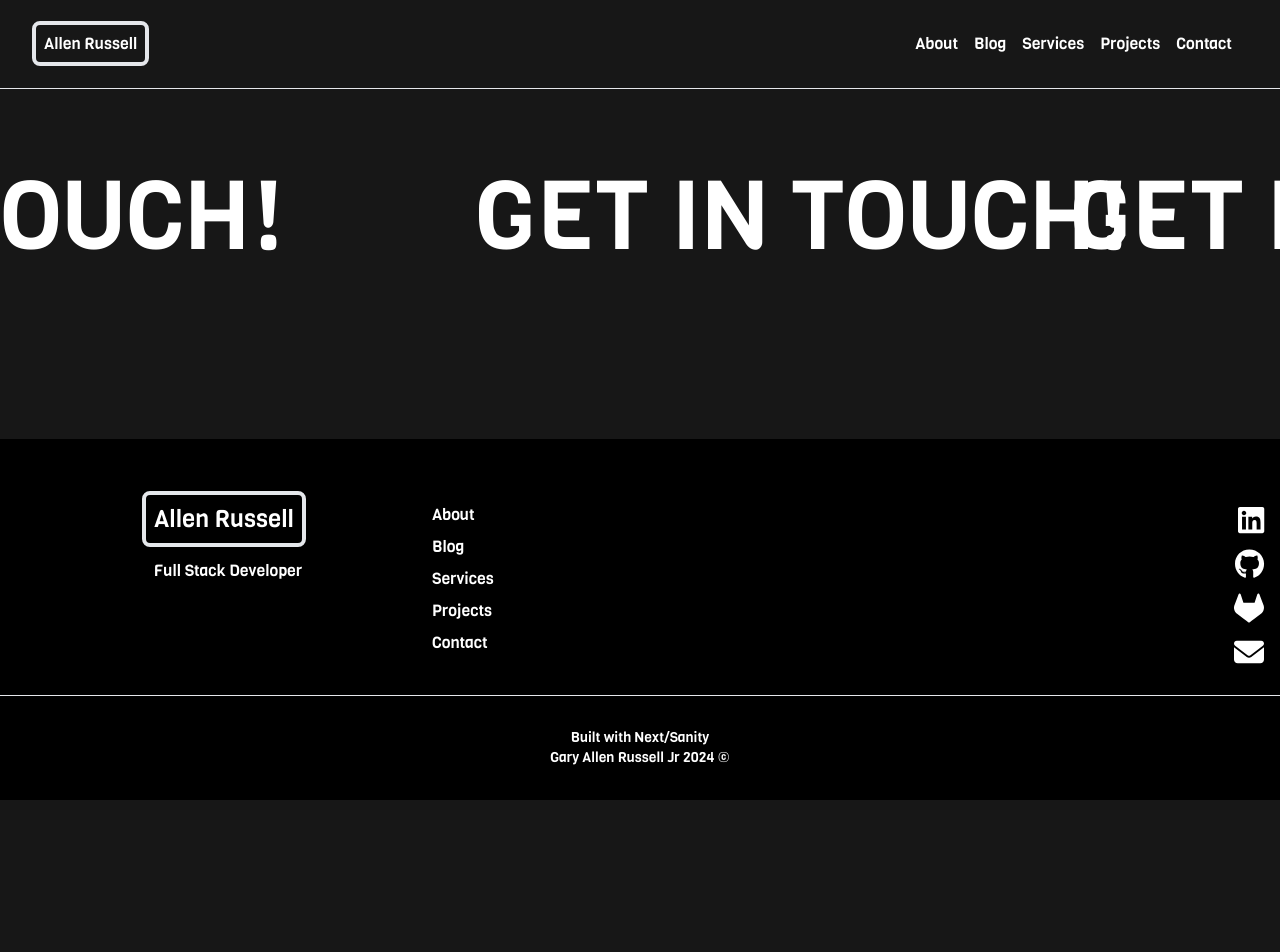
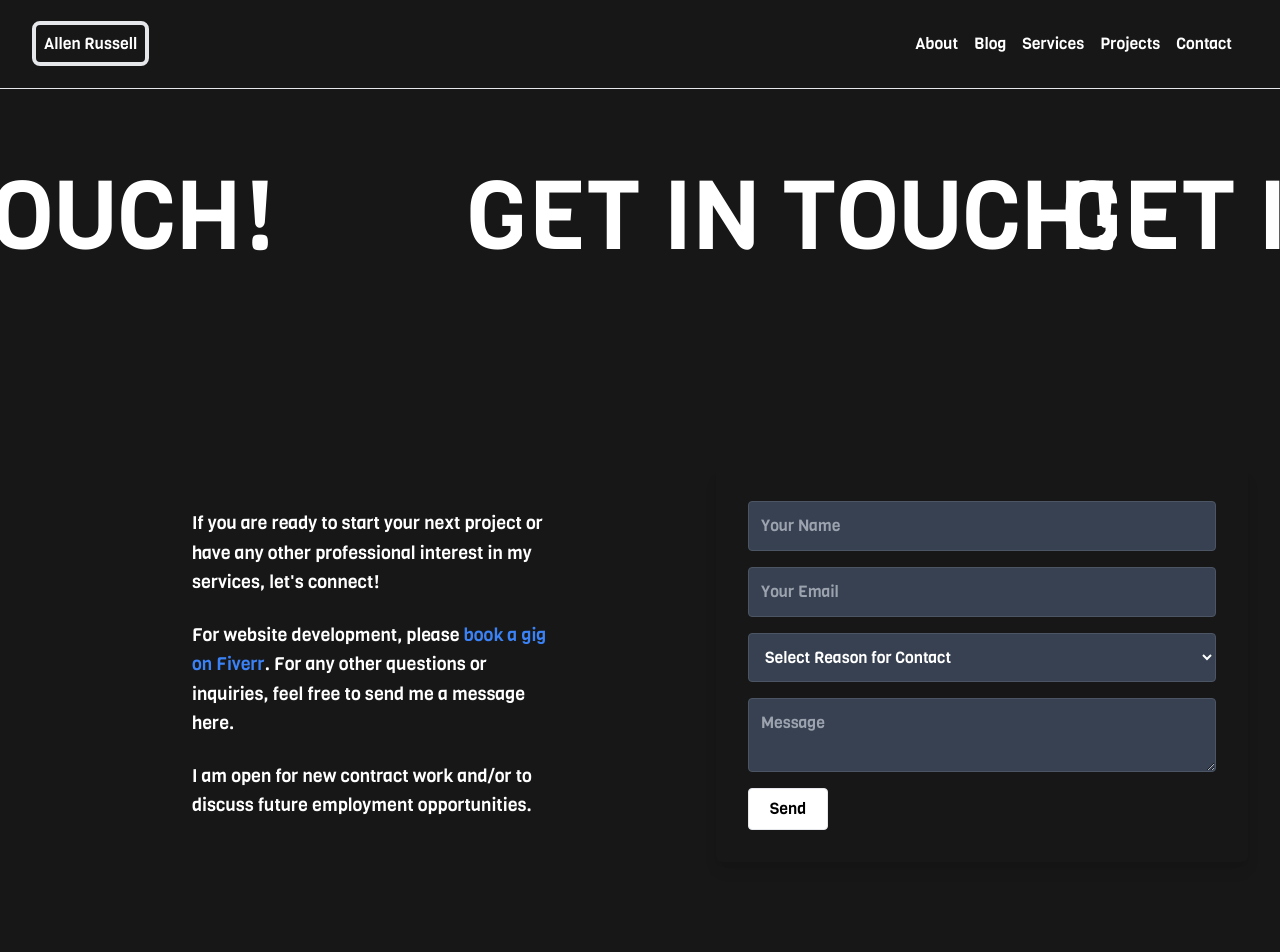
Before and after one commit to garussell/artist_profile, a Next.js app: page /contact in a window 1280 px wide. Shown: the top 952 px of the page. Before the commit the page ends 800 px from the top, so only its background shows below. Built offline with nearby package versions, Linux system fonts and the light colour scheme.

Commit message:
contact for with serverless api function to send email using app password

```diff
--- /dev/null
+++ b/app/api/contact/route.tsx
@@ -0,0 +1,39 @@
+import nodemailer from "nodemailer";
+
+export async function POST(req: Request) {
+  try {
+    // Parse the incoming request body sent from contactForm.tsx
+    const { name, email, reason, message } = await req.json();
+
+    // Create a transporter using SMTP
+    const transporter = nodemailer.createTransport({
+      service: "Gmail",
+      auth: {
+        user: process.env.EMAIL_USER,
+        pass: process.env.EMAIL_PASS,
+      },
+    });
+
+    // Email message configuration
+    const mailOptions = {
+      from: email,
+      to: process.env.RECEIVER_EMAIL,
+      subject: `Contact Form Submission: ${reason}`,
+      text: `
+        Name: ${name}
+        Email: ${email}
+        Reason: ${reason}
+        Message: ${message}
+      `,
+    };
+
+    // Send the email
+    await transporter.sendMail(mailOptions);
+
+    // Return a success response
+    return new Response(JSON.stringify({ message: "Form submitted successfully" }), { status: 200 });
+  } catch (error) {
+    console.error("Error sending email", error);
+    return new Response(JSON.stringify({ message: "Error submitting form" }), { status: 500 });
+  }
+}
--- a/app/contact/page.tsx
+++ b/app/contact/page.tsx
@@ -1,4 +1,5 @@
 import React from 'react'
+import ContactForm from '@/components/contactForm'
 
 export default function Contact() {
   return (
@@ -13,6 +14,31 @@ export default function Contact() {
           <p className="text-8xl font-bold text-white mx-4">GET IN TOUCH!</p>
         </div>
       </section>
+      <section className="flex flex-col md:flex-row justify-between items-center w-full h-screen bg-background p-8">
+        <div className="flex flex-col space-y-6 w-full px-40">
+          <h6 className="text-lg leading-relaxed">
+            If you are ready to start your next project or have any other professional interest in my services, let&apos;s connect!
+          </h6>
+          <h6 className="text-lg leading-relaxed">
+            For website development, please{" "}
+            <a
+              href="https://www.fiverr.com/allenrusselldev/build-your-website-to-be-intuitive-and-cost-effective"
+              target="_blank"
+              rel="noopener noreferrer"
+              className="text-blue-500 hover:underline"
+            >
+              book a gig on Fiverr
+            </a>
+            . For any other questions or inquiries, feel free to send me a message here.
+          </h6>
+          <h6 className="text-lg leading-relaxed">
+            I am open for new contract work and/or to discuss future employment opportunities.
+          </h6>
+        </div>
+        <div className="flex flex-col w-full p-8 rounded-md shadow-lg">
+          <ContactForm />
+        </div>
+      </section>
     </div>
   )
 }
--- /dev/null
+++ b/components/contactForm.tsx
@@ -0,0 +1,89 @@
+"use client";
+
+import React, { useState } from "react";
+
+const ContactForm = () => {
+  const [name, setName] = useState("");
+  const [email, setEmail] = useState("");
+  const [reason, setReason] = useState("");
+  const [message, setMessage] = useState("");
+
+  const handleSubmit = async (e: React.FormEvent<HTMLFormElement>) => {
+    e.preventDefault();
+
+    const formData = {
+      name,
+      email,
+      reason,
+      message,
+    };
+
+    // Send form data to your API route
+    const response = await fetch("../api/contact", {
+      method: "POST",
+      headers: {
+        "Content-Type": "application/json",
+      },
+      body: JSON.stringify(formData),
+    });
+
+    if (response.ok) {
+      alert("Form submitted successfully");
+      setName("");
+      setEmail("");
+      setReason("");
+      setMessage("");
+    } else {
+      alert("Error submitting form. Please try again.");
+    }
+  };
+
+  return (
+    <form onSubmit={handleSubmit} className="flex flex-col space-y-4">
+      <input
+        type="text"
+        placeholder="Your Name"
+        value={name}
+        onChange={(e) => setName(e.target.value)}
+        required
+        className="p-3 rounded border border-gray-600 bg-gray-700 text-white focus:outline-none focus:ring-2 focus:ring-blue-500"
+      />
+      <input
+        type="email"
+        placeholder="Your Email"
+        value={email}
+        onChange={(e) => setEmail(e.target.value)}
+        required
+        className="p-3 rounded border border-gray-600 bg-gray-700 text-white focus:outline-none focus:ring-2 focus:ring-blue-500"
+      />
+      <select
+        value={reason}
+        onChange={(e) => setReason(e.target.value)}
+        required
+        className="p-3 rounded border border-gray-600 bg-gray-700 text-white focus:outline-none focus:ring-2 focus:ring-blue-500"
+      >
+        <option value="" disabled>Select Reason for Contact</option>
+        <option value="Consultation">Consultation</option>
+        <option value="Development">Development</option>
+        <option value="Interview">Interview</option>
+        <option value="Referral">Referral</option>
+        <option value="Other">Other</option>
+      </select>
+      <textarea
+        placeholder="Message"
+        value={message}
+        onChange={(e) => setMessage(e.target.value)}
+        required
+        className="p-3 rounded border border-gray-600 bg-gray-700 text-white focus:outline-none focus:ring-2 focus:ring-blue-500"
+      ></textarea>
+      <button
+        type="submit"
+        className="p-2 border rounded bg-white w-20 text-black font-semibold hover:bg-black hover:text-white transition duration-300"
+      >
+        Send
+      </button>
+    </form>
+  );
+};
+
+export default ContactForm;
--- a/package.json
+++ b/package.json
@@ -20,6 +20,7 @@
     "@tailwindcss/typography": "^0.5.15",
     "next": "^15.0.3",
     "next-sanity": "^9.5.5",
+    "nodemailer": "^6.9.16",
     "react": "^18",
     "react-dom": "^18",
     "sanity": "^3.61.0",
@@ -27,6 +28,7 @@
   },
   "devDependencies": {
     "@types/node": "^20",
+    "@types/nodemailer": "^6.4.17",
     "@types/react": "^18",
     "@types/react-dom": "^18",
     "@types/tailwindcss": "^3.1.0",
--- a/tailwind.config.ts
+++ b/tailwind.config.ts
@@ -30,7 +30,6 @@ const config: Config = {
         DEFAULT: {
           css: {
             'h1, h2, h3, h4, h5, h6, p, li, strong': {
-              // fontFamily: theme('fontFamily.bowlby').join(','),
               color: theme('colors.foreground'),
             },
             h1: {
```
Also changed, not shown: 1 other file (tests, documents, lock files or other folders).
